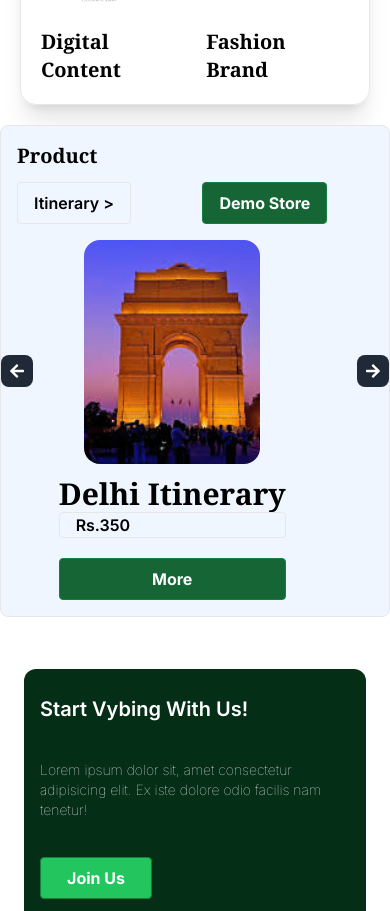
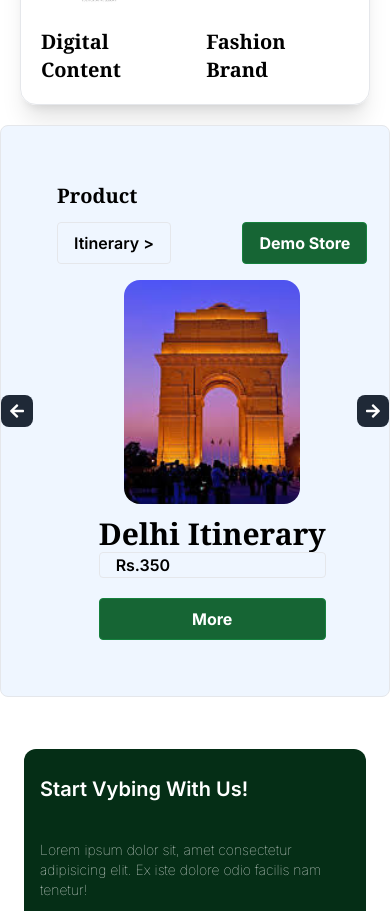
Before and after one commit to piyushkhare001/Vys-Store, a Next.js app: page / in a window 390 px wide. Shown: the part 1120-2031 px from the top of the page. Built offline with nearby package versions, Linux system fonts and the light colour scheme.

Commit message:
Update Section2.tsx

```diff
--- a/src/app/components/Section2.tsx
+++ b/src/app/components/Section2.tsx
@@ -36,7 +36,7 @@ export default  function Section2 (){
       <div className="relative w-full flex items-center mx-auto z-20 max-w-6xl bg-blue-50 rounded-lg overflow-hidden border border-dark-800">
         <div className="flex transition-transform duration-500 " style={{ transform: `translateX(-${currentSlide * 100}%)` }}>
           {slides.map((slide) => (
-            <div key={slide.id} className="w-full flex-shrink-0 lg:m-10   ">
+            <div key={slide.id} className="w-full flex-shrink-0 m-10   ">
           <div className="flex sm:flex-col justify-between sm:gap-3 w-4/5 m-4">
         <div className="text-3xl sm:text-xl font-extrabold font-serif"> Product </div>
 
@@ -65,7 +65,7 @@ Demo Store
 </button> </div>
 
              </div>
-          <Image src={slide.image} alt={`Slide ${slide.id}`} className="w-58 h-64  sm:w-44 sm:h-56 object-cover rounded-2xl" />
+          <Image src={slide.image} alt={`Slide ${slide.id}`} className="w-58 h-96  sm:w-44 sm:h-56 object-cover rounded-2xl" />
             </main>
             </div>
           ))}
```
